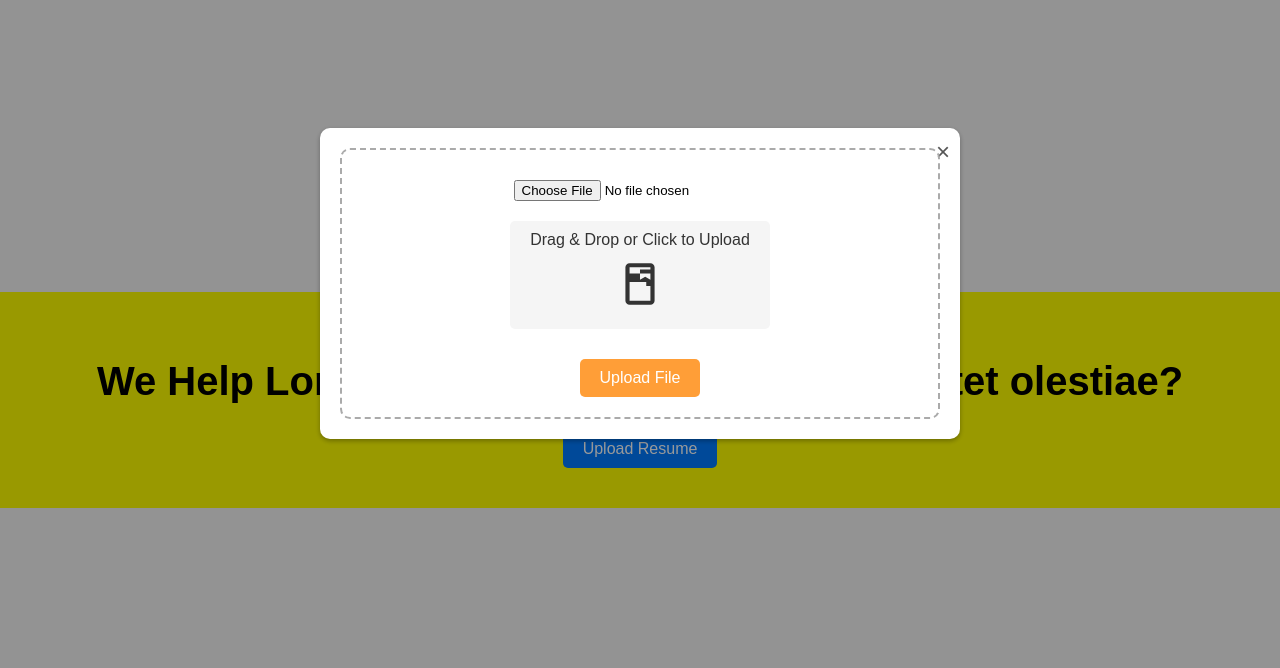
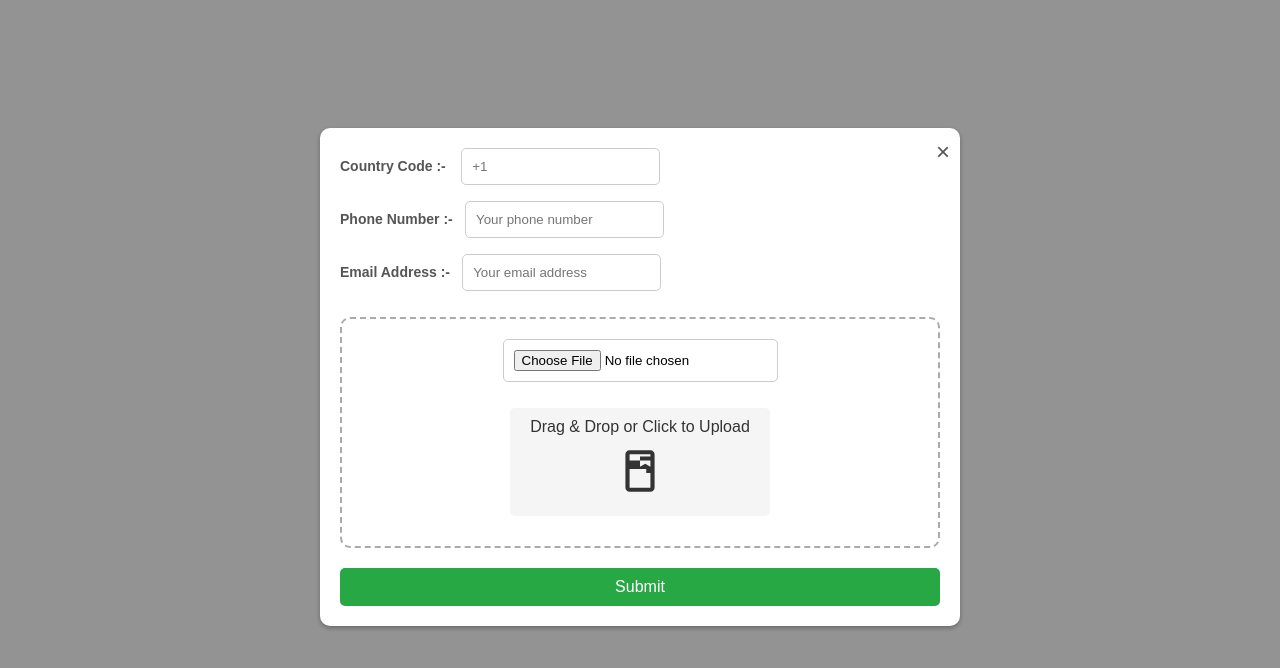
Before and after one commit to saurabh99t/upload-button-spires, a plain HTML site: page index.html in a window 1280 px wide. Both pictures are taken after a click on the button "Upload Resume". Drawn offline with Linux system fonts and the light colour scheme.

Commit message:
Add files via upload

```diff
--- a/index.html
+++ b/index.html
@@ -7,20 +7,45 @@
     <link rel="stylesheet" href="style.css">
 </head>
 <body>
+    <button id="uploadBtn">Upload Resume</button>
+
+    <div class="modal" id="modal">
+        <div class="modal-content">
+            <span class="close-btn" id="closeBtn">&times;</span>
+            <div class="form-container">
+                <div class="personal-info">
+
+                    <div>
+
+
+                        <label for="countryCode"> <strong>Country Code :- &nbsp;&nbsp; </strong></label>
+                        <input type="text" id="countryCode" placeholder="+1" required>
+                    </div>
+
+
+
+                    <div>
+
+
+
+                            <label for="phoneNumber"><strong>Phone Number :- &nbsp;</strong></label>
+                            <input type="tel" id="phoneNumber" placeholder="Your phone number" required>
+
+                        </div>
+
+
+
+                        <div>
 
 
 
 
-    <div class="banner-upload">
-    <h1>We Help Lorem ipsum, dolor sit amet consectet olestiae?</h1>
+                    <label for="emailAddress"><strong>Email Address :- &nbsp;</strong></label>
+                    <input type="email" id="emailAddress" placeholder="Your email address" required>
 
-    <button id="uploadBtn">Upload Resume</button>
+                </div>
                 </div>
 
-
-    <div class="modal" id="modal">
-        <div class="modal-content">
-            <span class="close-btn" id="closeBtn">&times;</span>
                 <div class="upload-box">
                     <input type="file" id="resumeInput" accept=".pdf, .doc, .docx">
                     <label for="resumeInput">
@@ -31,8 +56,10 @@
                         </svg>
                     </label>
                     <div class="status" id="status"></div>
-                <button class="upload-btn" id="uploadFileBtn">Upload File</button>
                 </div>
+            </div>
+
+            <button class="submit-btn" id="submitBtn">Submit</button>
         </div>
     </div>
 
--- a/style.css
+++ b/style.css
@@ -419,3 +419,70 @@ button {
     width: 90%;
   }
 }
+
+
+
+
+
+
+
+
+
+
+
+
+
+
+
+
+
+/* Existing CSS styles as in the previous example */
+
+.form-container {
+    display: flex;
+    flex-direction: column;
+    gap: 10px;
+}
+
+.form-container label {
+    font-size: 14px;
+    color: #555;
+}
+
+.form-container input {
+    padding: 10px;
+    border: 1px solid #ccc;
+    border-radius: 5px;
+    margin-bottom: 16px;
+}
+
+.form-container input:focus {
+    outline: none;
+    border-color: #007bff;
+}
+
+/* Rest of the CSS styles as in the previous example */
+
+
+
+
+
+
+/* Existing CSS styles as in the previous example */
+
+.submit-btn {
+    background-color: #28a745;
+    color: #fff;
+    font-size: 16px;
+    padding: 10px 20px;
+    border: none;
+    border-radius: 5px;
+    cursor: pointer;
+    margin-top: 20px;
+    transition: background-color 0.3s ease;
+    width: 100%;
+}
+
+.submit-btn:hover {
+    background-color: #218838;
+}
```
Lines whose indentation alone changed are shown as unchanged.
